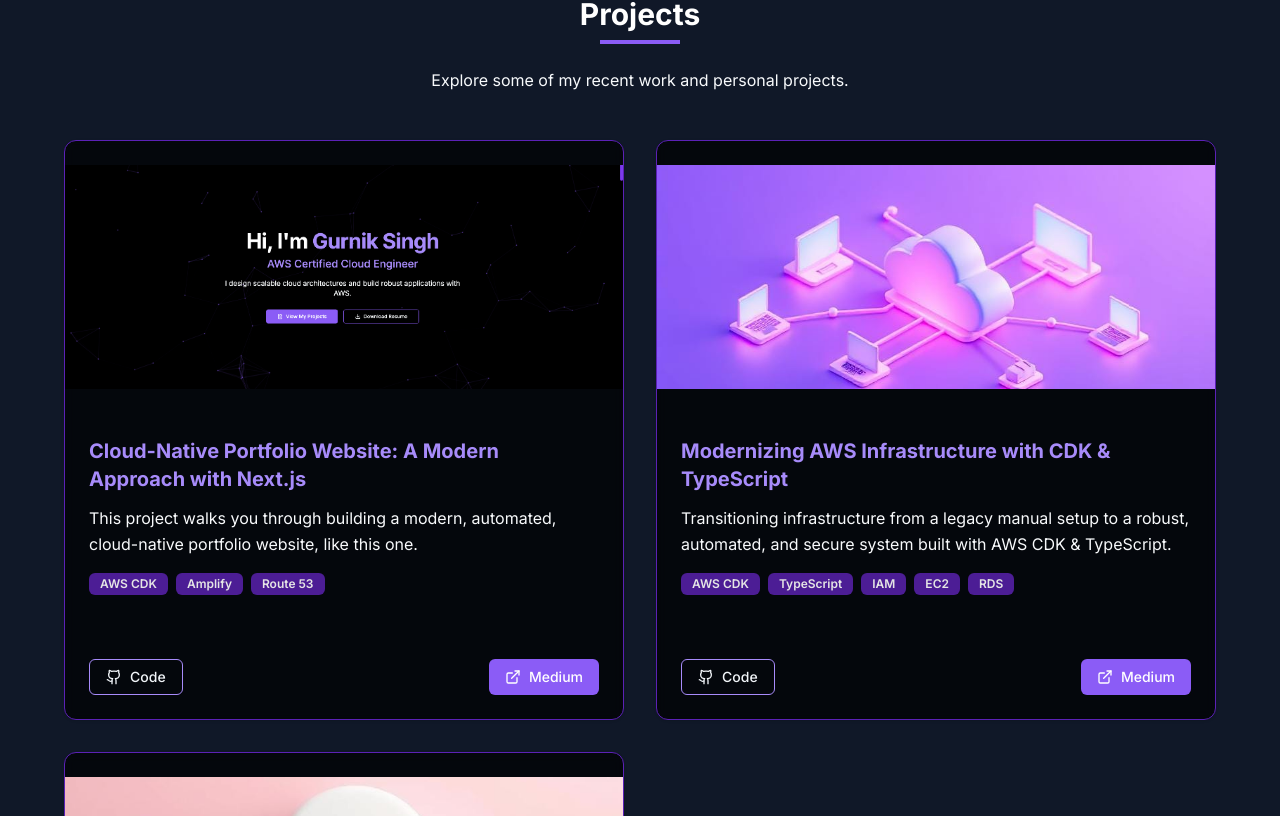
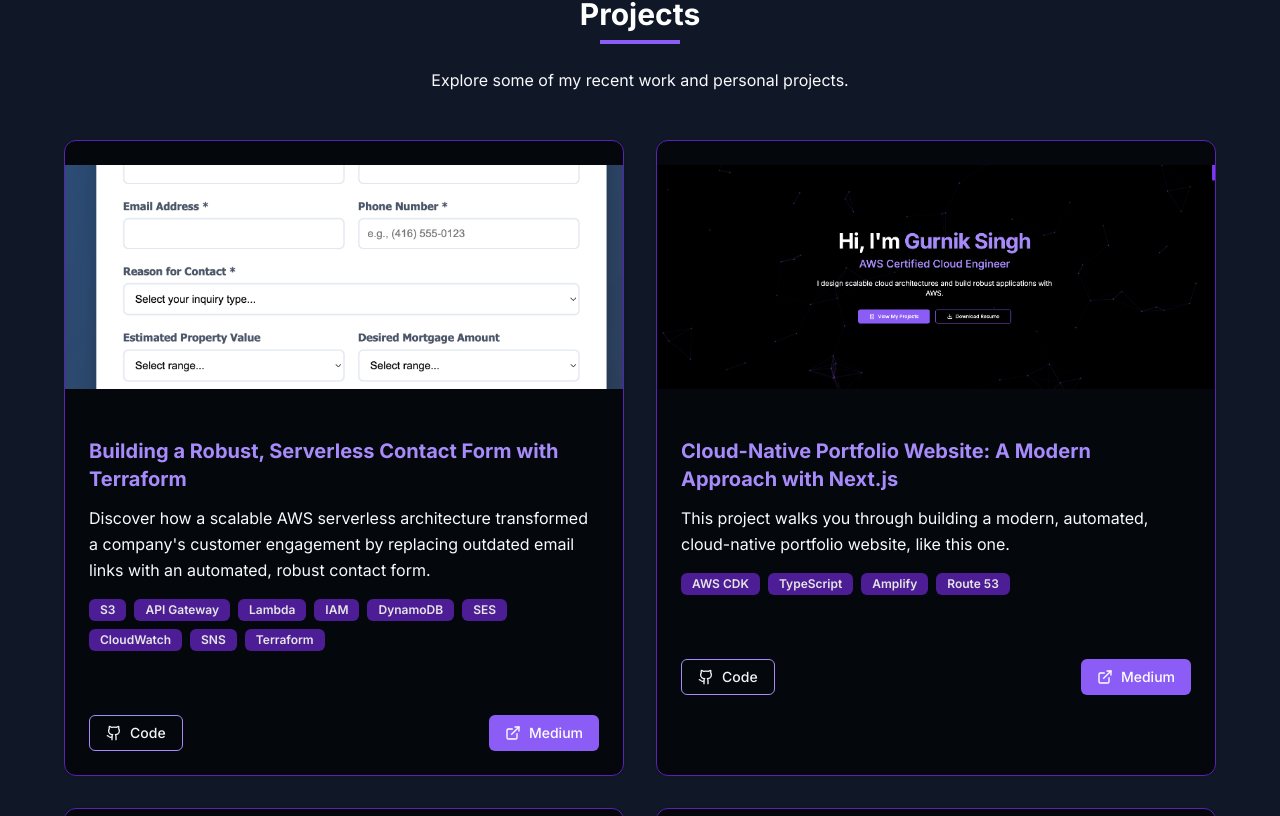
Before and after one commit to gsingh1017/amplify_portfolio_project, a Next.js app in the folder portfolio-website/: page / in a window 1280 px wide. Shown: the part 884-1700 px from the top of the page. Built offline with nearby package versions, Linux system fonts and the light colour scheme.

Commit message:
Add project #4 to portfolio website

```diff
--- a/portfolio-website/src/components/projects.tsx
+++ b/portfolio-website/src/components/projects.tsx
@@ -9,12 +9,23 @@
 
 const projects = [
   {
+    id: 4,
+    title: "Building a Robust, Serverless Contact Form with Terraform",
+    description:
+      "Discover how a scalable AWS serverless architecture transformed a company's customer engagement by replacing outdated email links with an automated, robust contact form.",
+    image: "/images/project_4-image.jpg",
+    tech: ["S3", "API Gateway", "Lambda", "IAM", "DynamoDB", "SES", "CloudWatch", "SNS", "Terraform"],
+    github: "https://github.com/gsingh1017/serverless_contact_form_project",
+    medium:
+      "https://medium.com/@gurniksingh/project-building-a-robust-serverless-contact-form-for-premier-mortgage-solutions-b760ac2b501e",
+  },
+  {
     id: 3,
     title: "Cloud-Native Portfolio Website: A Modern Approach with Next.js",
     description:
       "This project walks you through building a modern, automated, cloud-native portfolio website, like this one.",
     image: "/images/project_3-image.jpg",
-    tech: ["AWS CDK", "Amplify", "Route 53"],
+    tech: ["AWS CDK", "TypeScript", "Amplify", "Route 53"],
     github: "https://github.com/gsingh1017/amplify_portfolio_project",
     medium:
       "https://medium.com/@gurniksingh/cloud-native-portfolio-website-a-modern-approach-with-next-js-aws-amplify-cdk-26c34cb42752",
```
Also changed, not shown: portfolio-website/public/images/project_4-image.jpg (added).
